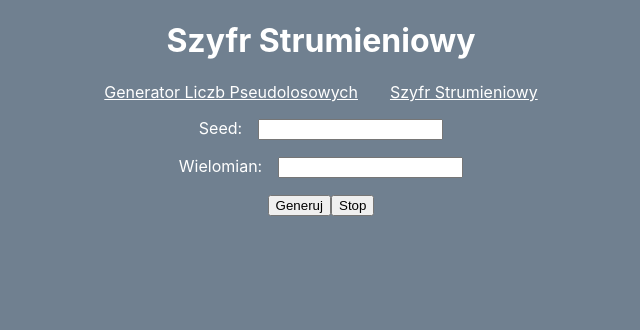
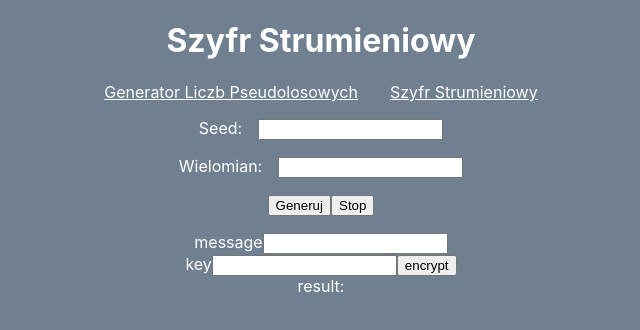
Before and after one commit to ewaspioch/szyfry2, a React (Create React App) app: page /Generator in a window 1280 px wide. Shown: the top 330 px of the page, without its empty margins (319-959 px from the left). Built offline with nearby package versions, Linux system fonts and the light colour scheme.

Commit message:
add stream cipher

```diff
--- a/src/LSFR.js
+++ b/src/LSFR.js
@@ -1,4 +1,5 @@
 import React from 'react';
+import StreamCipher from './StreamCipher';
 
 function RightShift(props) {
     let seed = props.seed;
@@ -104,6 +105,7 @@ class Generator extends React.Component {
                 <button onClick={() => this.stopGenerating()}>Stop</button>
                 <p></p>
                 {output}
+                <StreamCipher />
             </div>
         );
     }
--- /dev/null
+++ b/src/StreamCipher.js
@@ -0,0 +1,64 @@
+import React, { useState, useEffect } from 'react';
+
+function StreamCipher(props) {
+    const [message, setMessage] = useState('')
+    const [key, setKey] = useState('')
+    const [encrypted, setEncrypted] = useState('')
+
+    const isBinary = (message) => {
+        for(let char of message) {
+            if(isNaN(parseInt(char))) {
+                console.log("not binary")
+                return false
+            }
+        }
+        return true
+    }
+
+    const convertToBin = (message) => {
+        if(isBinary(message)) {
+            return [message]
+        }
+        let converted = []
+        for(let char of message) {
+            converted.push(char.charCodeAt().toString(2))
+        }
+        console.log(converted)
+        return converted
+    }
+
+    const ciphering = (message, key) => {
+        const keyLen = key.length
+        let converted = convertToBin(message)
+        let encrypted = []
+        let keyIdx = 0
+        let encryptedChar = ""
+        for(let char of converted) {
+            encryptedChar = ""
+            for(let bin of char) {
+                encryptedChar += bin ^ key[keyIdx]
+                keyIdx = (keyIdx + 1) % keyLen
+            }
+            encrypted.push(encryptedChar)
+        }
+        console.log(encrypted)
+        setEncrypted(encrypted.join(' '))
+    }
+
+    return (
+        <div>
+            <label>message</label>
+            <input onChange={(e) => { setMessage(e.target.value) }}></input>
+            <div />
+            <label>key</label>
+            <input onChange={(e) => setKey(e.target.value) }></input>
+            <button onClick={() => ciphering(message, key) }>encrypt</button>
+            <div className='result'>
+                <span>result: </span>
+                <span>{encrypted}</span>
+            </div>
+        </div>
+    );
+}
+
+export default StreamCipher;
```
Also changed, not shown: 1 other file (tests, documents, lock files or other folders).
